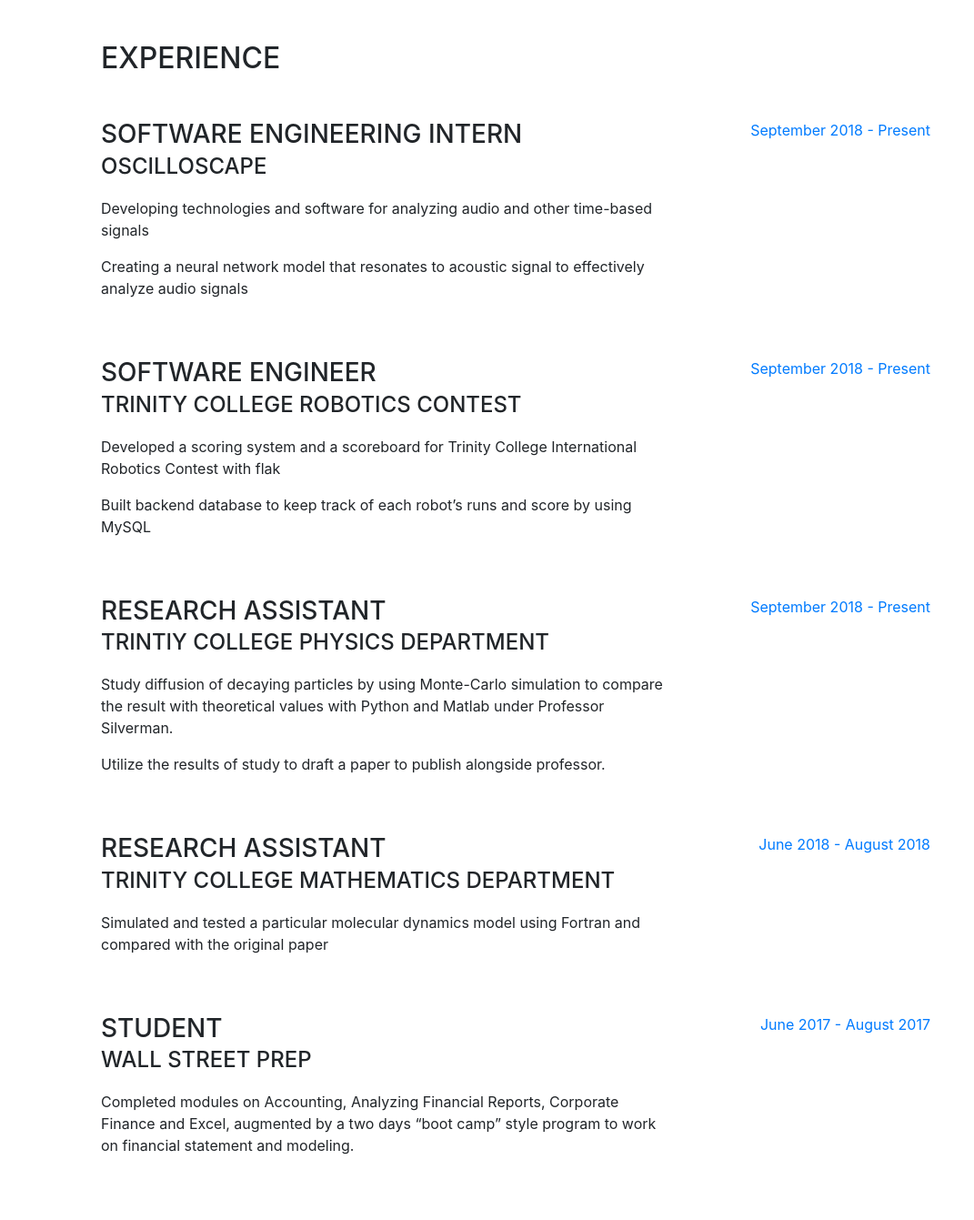
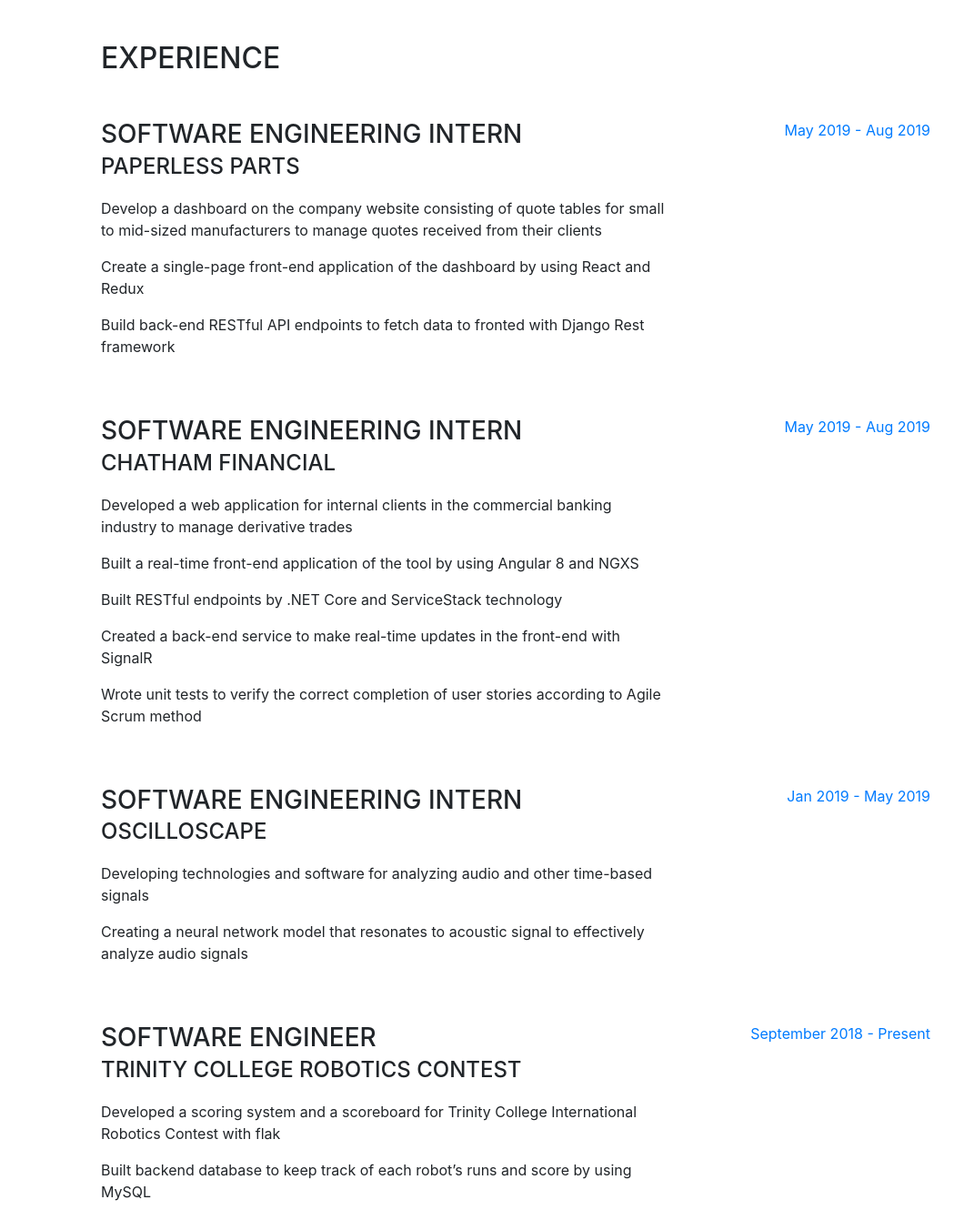
Before and after one commit to HiroJudo/HiroJudo.github.io, a website with bundled scripts: page index.html in a window 1280 px wide. Shown: the part 804-2145 px from the top of the page at 91% size, without its empty margins (209-1280 px from the left). Built offline with nearby package versions, Linux system fonts and the light colour scheme; a web font is replaced by a local one.

Commit message:
adding more expriences

```diff
--- a/index.html
+++ b/index.html
@@ -93,12 +93,41 @@
           <div class="resume-item d-flex flex-column flex-md-row mb-5">
             <div class="resume-content mr-auto">
               <h3 class="mb-0">Software Engineering Intern</h3>
+              <div class="subheading mb-3">Paperless Parts</div>
+              <p>Develop a dashboard on the company website consisting of quote tables for small to mid-sized manufacturers to
+manage quotes received from their clients</p>
+              <p>Create a single-page front-end application of the dashboard by using React and Redux</p>
+              <p>Build back-end RESTful API endpoints to fetch data to fronted with Django Rest framework</p>
+            </div>
+            <div class="resume-date text-md-right">
+              <span class="text-primary">May 2019 - Aug 2019</span>
+            </div>
+          </div>
+
+          <div class="resume-item d-flex flex-column flex-md-row mb-5">
+            <div class="resume-content mr-auto">
+              <h3 class="mb-0">Software Engineering Intern</h3>
+              <div class="subheading mb-3">Chatham Financial</div>
+              <p>Developed a web application for internal clients in the commercial banking industry to manage derivative trades</p>
+              <p>Built a real-time front-end application of the tool by using Angular 8 and NGXS</p>
+              <p>Built RESTful endpoints by .NET Core and ServiceStack technology</p>
+              <p>Created a back-end service to make real-time updates in the front-end with SignalR</p>
+              <p>Wrote unit tests to verify the correct completion of user stories according to Agile Scrum method<p/>
+            </div>
+            <div class="resume-date text-md-right">
+              <span class="text-primary">May 2019 - Aug 2019</span>
+            </div>
+          </div>
+
+          <div class="resume-item d-flex flex-column flex-md-row mb-5">
+            <div class="resume-content mr-auto">
+              <h3 class="mb-0">Software Engineering Intern</h3>
               <div class="subheading mb-3">Oscilloscape</div>
               <p>Developing technologies and software for analyzing audio and other time-based signals</p>
               <p>Creating a neural network model that resonates to acoustic signal to effectively analyze audio signals</p>
             </div>
             <div class="resume-date text-md-right">
-              <span class="text-primary">September 2018 - Present</span>
+              <span class="text-primary">Jan 2019 - May 2019</span>
             </div>
           </div>
 
@@ -125,29 +154,6 @@
               <span class="text-primary">September 2018 - Present</span>
             </div>
           </div>
-
-          <div class="resume-item d-flex flex-column flex-md-row mb-5">
-            <div class="resume-content mr-auto">
-              <h3 class="mb-0">Research Assistant</h3>
-              <div class="subheading mb-3">Trinity College Mathematics Department</div>
-              <p>Simulated and tested a particular molecular dynamics model using Fortran and compared with the original paper</p>
-            </div>
-            <div class="resume-date text-md-right">
-              <span class="text-primary">June 2018 - August 2018</span>
-            </div>
-          </div>
-
-          <div class="resume-item d-flex flex-column flex-md-row mb-5">
-            <div class="resume-content mr-auto">
-              <h3 class="mb-0">Student</h3>
-              <div class="subheading mb-3">Wall Street Prep</div>
-              <p>Completed modules on Accounting, Analyzing Financial Reports, Corporate Finance and Excel, augmented by a two days “boot camp” style program to work on financial statement and modeling.</p>
-            </div>
-            <div class="resume-date text-md-right">
-              <span class="text-primary">June 2017 - August 2017</span>
-            </div>
-          </div>
-
 
         </div>
 
@@ -189,7 +195,7 @@
       <section class="resume-section p-3 p-lg-5 d-flex flex-column" id="skills">
         <div class="my-auto">
           <h2 class="mb-5">Skills</h2>
-             <p>Java,C,Python,React Native,Linux System</p>
+             <p>Angular,ngxs,React,Redux,C#,Django,flask,Java,C,C++,Python,React Native,Linux System</p>
         </div>
       </section>
 
```
